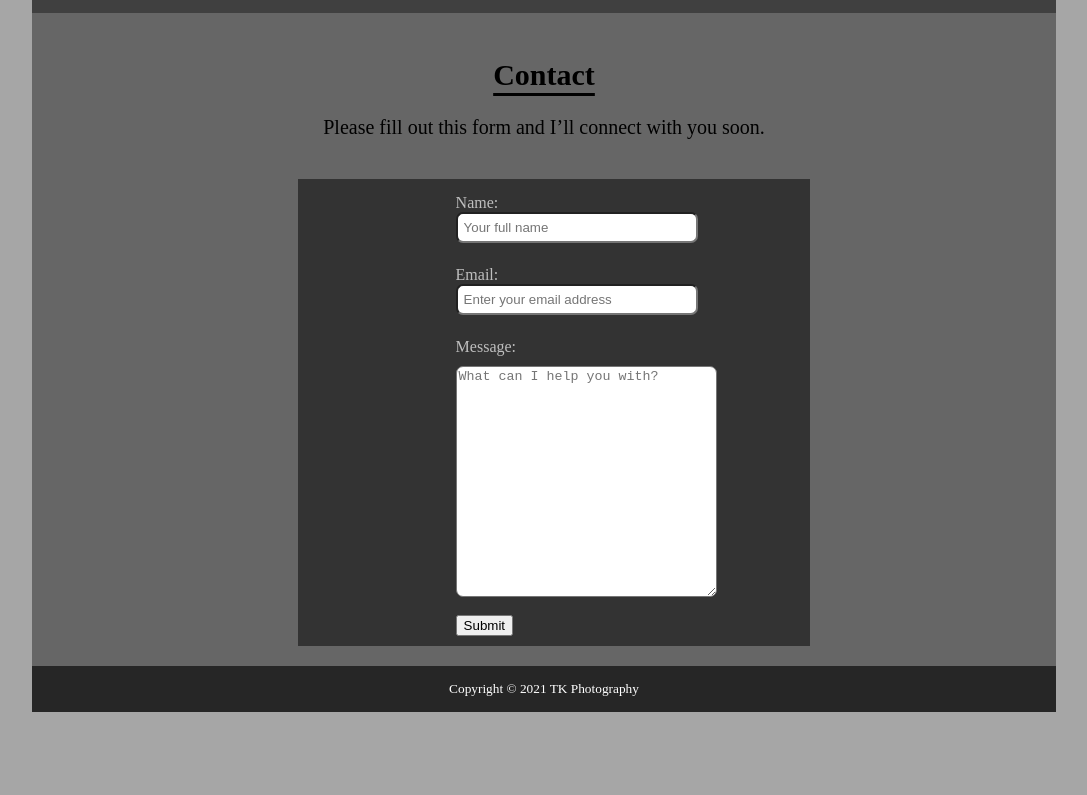
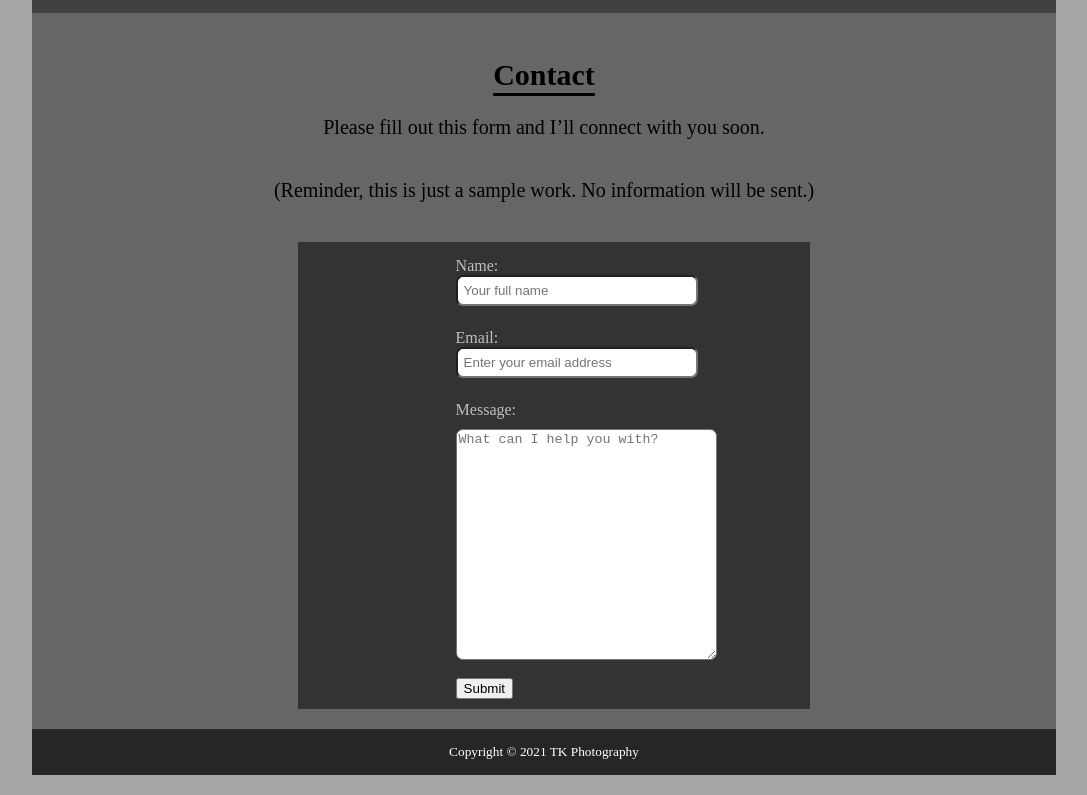
Before and after one commit to MarcosWillCode/tkphotography, a plain HTML site: page index.html in a window 1280 px wide. Shown: the part 2188-2983 px from the top of the page, without its empty margins (96-1183 px from the left). Before the commit the page ends 2920 px from the top, so only its background shows below. Drawn offline with Linux system fonts and the light colour scheme.

Commit message:
Update index.html

```diff
--- a/index.html
+++ b/index.html
@@ -231,6 +231,7 @@
 		<section id="contact">
 			<h2>Contact</h2>
 			<p>Please fill out this form and I’ll connect with you soon.</p>
+			<p class="reminder">(Reminder, this is just a sample work. No information will be sent.)</p>
 			<form action="success.html" method="get">
 				<label for="name">Name:</label>
 				<input name="name" id="name" type="text" placeholder="Your full name" required>
```
